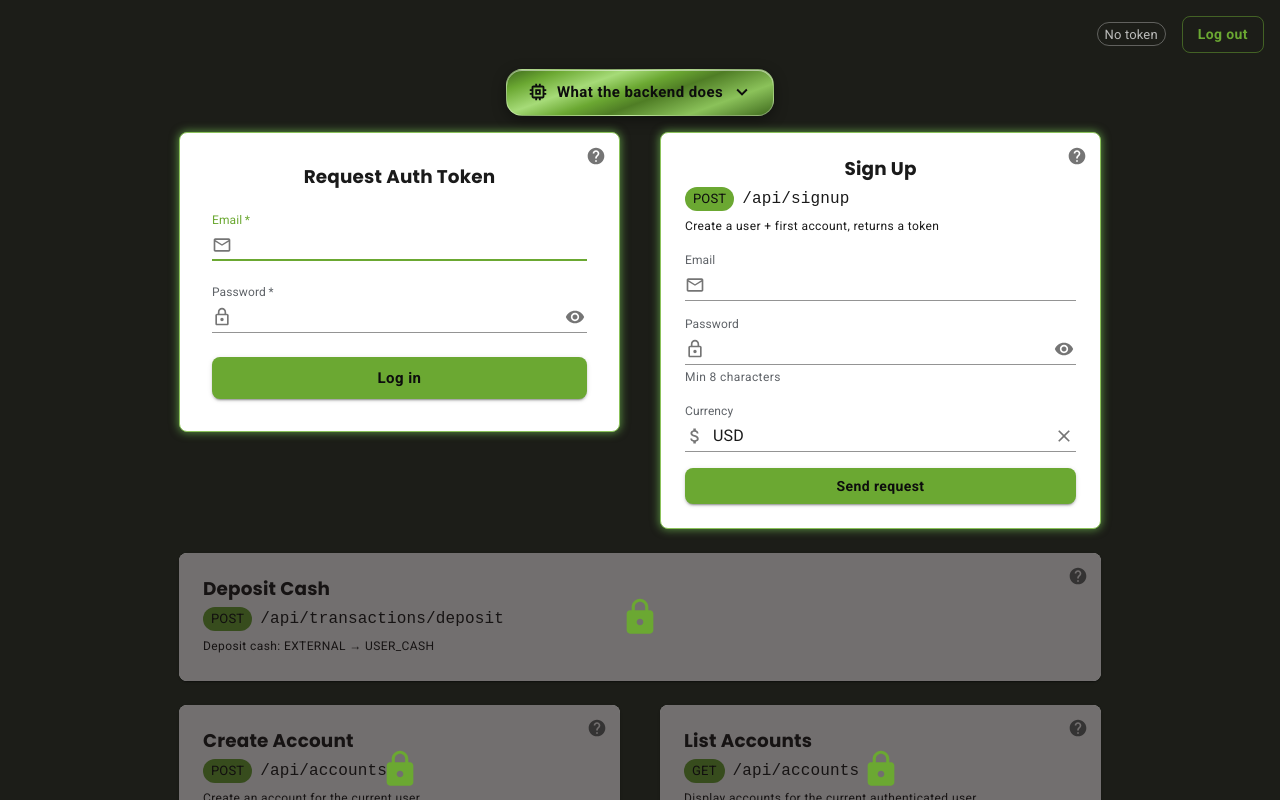
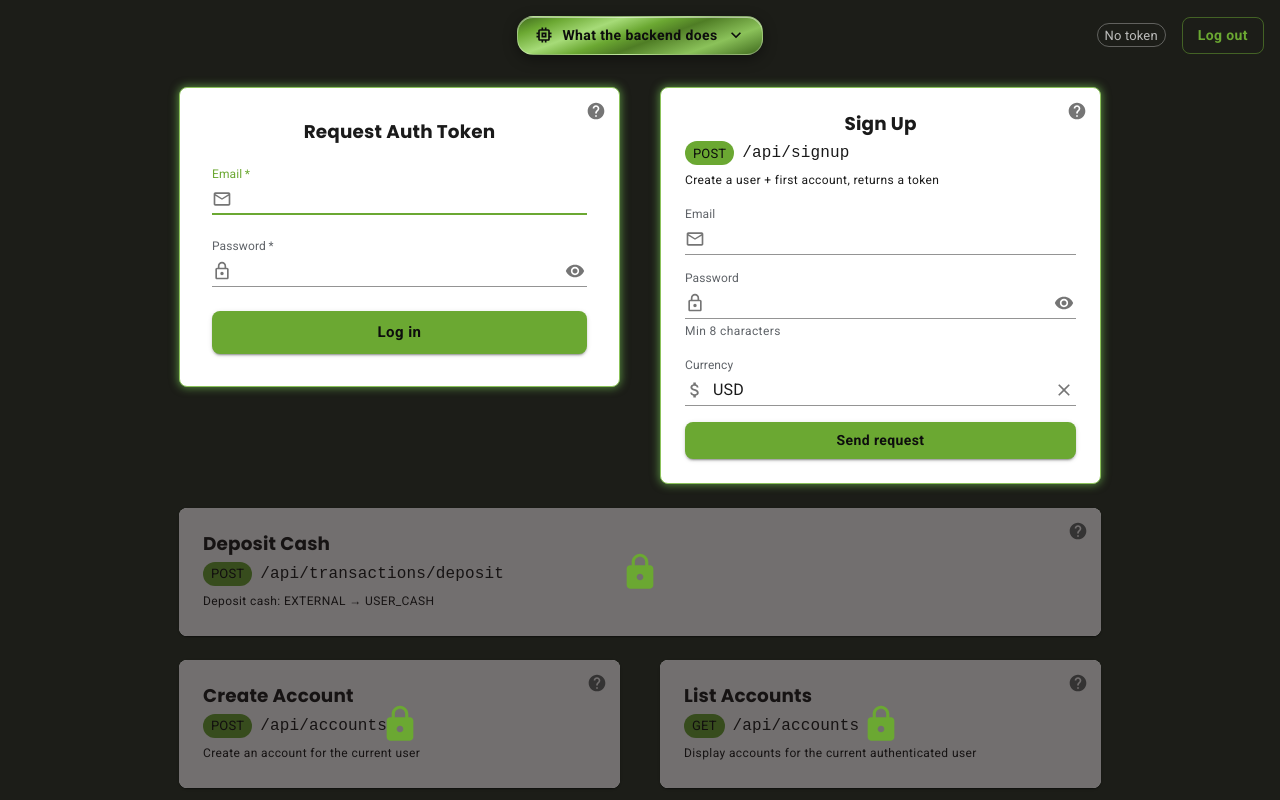
Before and after one commit to ryankavi/DaftarLedger, a React (Vite) app in the folder frontend/: page / in a window 1280 px wide. Shown: the top 800 px of the page. Built offline with nearby package versions, Linux system fonts and the light colour scheme; a web font is replaced by a local one.

Commit message:
fix: adjust project button alignment

```diff
--- a/frontend/src/App.tsx
+++ b/frontend/src/App.tsx
@@ -1,3 +1,4 @@
+import { useState } from 'react'
 import Box from '@mui/material/Box'
 import Button from '@mui/material/Button'
 import Stack from '@mui/material/Stack'
@@ -15,7 +16,7 @@ import AssessFeePanel from './components/AssessFeePanel'
 import RefundFeePanel from './components/RefundFeePanel'
 import ReversePanel from './components/ReversePanel'
 import DepositPanel from './components/DepositPanel'
-import BackendInfoPanel from './components/BackendInfoPanel'
+import BackendInfoPanel, { BackendInfoButton } from './components/BackendInfoPanel'
 import TokenStatus from './components/TokenStatus'
 import { useAuth } from './auth/context'
 
@@ -24,22 +25,43 @@ import { useAuth } from './auth/context'
 // chip flips and the accounts request starts working.
 export default function App() {
   const { logout } = useAuth()
+  const [backendOpen, setBackendOpen] = useState(false)
 
   return (
     <Box sx={{ minHeight: '100%', display: 'flex', flexDirection: 'column' }}>
+      {/* 3-cell row: empty left, centered button, right-pinned token + logout.
+          The outer 1fr columns keep the button centered on the page regardless
+          of the right group's width. */}
+      <Box
+        sx={{
+          display: 'grid',
+          gridTemplateColumns: '1fr auto 1fr',
+          alignItems: 'center',
+          columnGap: 2,
+          p: 2,
+        }}
+      >
+        <Box />
+        <Box sx={{ justifySelf: 'center' }}>
+          <BackendInfoButton
+            open={backendOpen}
+            onToggle={() => setBackendOpen((o) => !o)}
+          />
+        </Box>
         <Stack
           direction="row"
           spacing={2}
-        sx={{ alignItems: 'center', justifyContent: 'flex-end', p: 2 }}
+          sx={{ alignItems: 'center', justifySelf: 'end' }}
         >
           <TokenStatus />
           <Button variant="outlined" onClick={logout}>
             Log out
           </Button>
         </Stack>
+      </Box>
 
-      {/* Centered drop-down summarizing the backend's features + tech stack. */}
-      <BackendInfoPanel />
+      {/* Drop-down (toggled from the toolbar) summarizing backend features + stack. */}
+      <BackendInfoPanel open={backendOpen} />
 
       {/* 2-column grid of fixed-width columns, centered as a group so the only
           gap between panels is `gap` (not half the viewport). Default row-major
--- a/frontend/src/components/BackendInfoPanel.tsx
+++ b/frontend/src/components/BackendInfoPanel.tsx
@@ -1,4 +1,3 @@
-import { useState } from 'react'
 import Box from '@mui/material/Box'
 import Button from '@mui/material/Button'
 import Collapse from '@mui/material/Collapse'
@@ -81,25 +80,20 @@ const TECH = [
   'godotenv',
 ]
 
-// Centered top-of-page button that drops down a metallic-green panel summarizing
-// what the Go backend actually does, with the tech stack as bubbles at the bottom.
-export default function BackendInfoPanel() {
-  const [open, setOpen] = useState(false)
-
+// Metallic-green toggle button. Lives in the top toolbar row alongside the token
+// status + log-out controls; `open`/`onToggle` are owned by App so the dropdown
+// (below) can render in a separate place in the layout.
+export function BackendInfoButton({
+  open,
+  onToggle,
+}: {
+  open: boolean
+  onToggle: () => void
+}) {
   return (
-    <Box
-      sx={{
-        display: 'flex',
-        flexDirection: 'column',
-        alignItems: 'center',
-        px: 2,
-        pb: 2,
-      }}
-    >
     <Button
-        onClick={() => setOpen((o) => !o)}
+      onClick={onToggle}
       variant="contained"
-        size="large"
       startIcon={<MemoryOutlinedIcon />}
       endIcon={
         <ExpandMoreIcon
@@ -113,8 +107,7 @@ export default function BackendInfoPanel() {
         ...metallicGreen,
         color: '#0d0d0d',
         fontWeight: 700,
-          px: 3,
-          py: 1.2,
+        px: 2.5,
         borderRadius: 2,
         border: '1px solid rgba(255,255,255,0.3)',
         boxShadow:
@@ -124,7 +117,14 @@ export default function BackendInfoPanel() {
     >
       What the backend does
     </Button>
+  )
+}
 
+// The drop-down summary panel: backend features as tiles, tech stack as bubbles.
+// Rendered full-width and centered below the toolbar; visibility driven by `open`.
+export default function BackendInfoPanel({ open }: { open: boolean }) {
+  return (
+    <Box sx={{ display: 'flex', justifyContent: 'center', px: 2, pb: 2 }}>
       <Collapse in={open} sx={{ width: '100%', maxWidth: 940 }}>
         <Paper
           elevation={0}
```
Lines whose indentation alone changed are shown as unchanged.
